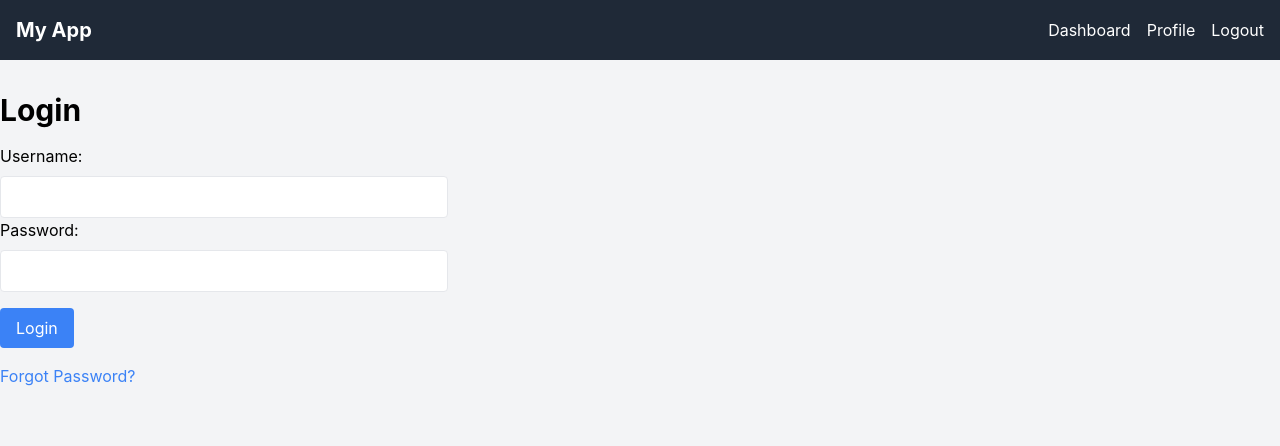
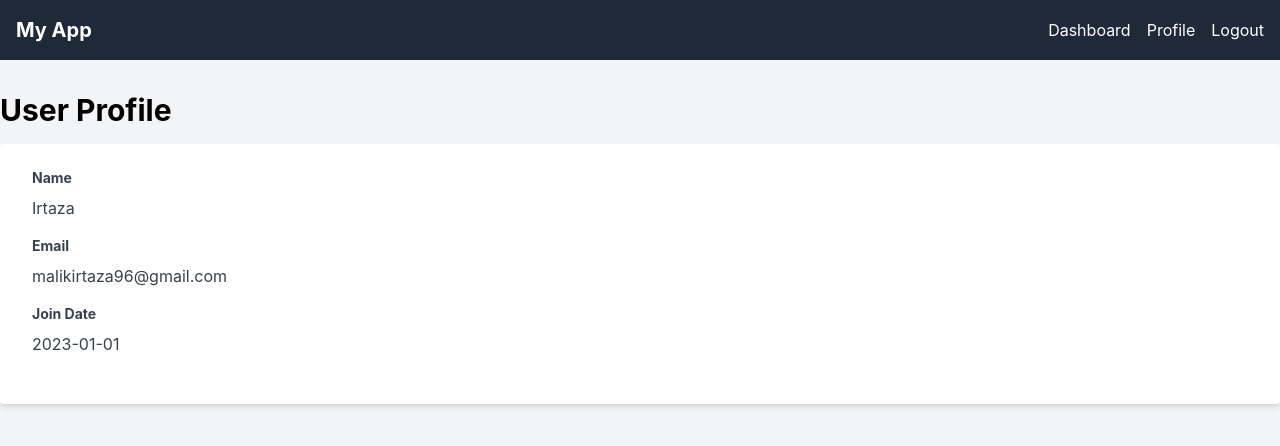
Before and after one commit to irtaza302/Public-Private-Routes, a React (Vite) app in the folder my-vite-app/: page /profile in a window 1280 px wide. Before the commit this address led to /login. Shown: the top 446 px of the page. Built offline with nearby package versions, Linux system fonts and the light colour scheme; sample sign-in values are in the browser's storage.

Commit message:
Imprved Routes

```diff
--- a/my-vite-app/src/App.tsx
+++ b/my-vite-app/src/App.tsx
@@ -2,19 +2,21 @@ import React, { useState, useEffect, useCallback } from 'react';
 import { BrowserRouter as Router, Routes, Route, Navigate } from 'react-router-dom';
 import Navbar from './components/Navbar';
 import PrivateRoute from './components/PrivateRoute';
-import PublicRoute from './components/PublicRoute';
+import AuthenticatedRoute from './components/AuthenticatedRoute';
 import { publicRoutes, privateRoutes } from './routes/routeConfig';
 import Login from './pages/Login';
 
+
 const App: React.FC = () => {
-  const [isAuthenticated, setIsAuthenticated] = useState(false);
+  const [isAuthenticated, setIsAuthenticated] = useState<boolean>(() => {
+    return localStorage.getItem('isAuthenticated') === 'true';
+  });
 
   useEffect(() => {
-    const authStatus = localStorage.getItem('isAuthenticated');
-    setIsAuthenticated(authStatus === 'true');
-  }, []);
+    localStorage.setItem('isAuthenticated', isAuthenticated.toString());
+  }, [isAuthenticated]);
 
-  const handleLogin = useCallback((username: string, password: string): boolean => {
+  const handleLogin = useCallback(async (username: string, password: string): Promise<boolean> => {
     if (username === 'Irtaza' && password === 'apple') {
       setIsAuthenticated(true);
       localStorage.setItem('isAuthenticated', 'true');
@@ -33,20 +35,33 @@ const App: React.FC = () => {
       <div className="min-h-screen bg-gray-100">
         <Navbar isAuthenticated={isAuthenticated} onLogout={handleLogout} />
         <Routes>
-          <Route element={<PublicRoute isAuthenticated={isAuthenticated} />}>
+          <Route element={<AuthenticatedRoute isAuthenticated={isAuthenticated} />}>
             {publicRoutes.map((route) => (
-              route.path !== '/login' ? (
-                <Route key={route.path} path={route.path} element={route.element} />
-              ) : null
+              <Route
+                key={route.path}
+                path={route.path}
+                element={
+                  route.path === '/login' ? (
+                    <Login onLogin={handleLogin} />
+                  ) : (
+                    route.element
+                  )
+                }
+              />
             ))}
           </Route>
-          <Route path="/login" element={<Login onLogin={handleLogin} />} />
-          <Route element={<PrivateRoute isAuthenticated={isAuthenticated} />}>
-            {privateRoutes.map((route) => (
-              <Route key={route.path} path={route.path} element={route.element} />
-            ))}
-          </Route>
-          <Route path="*" element={<Navigate to="/" replace />} />
+          {privateRoutes.map((route) => (
+            <Route
+              key={route.path}
+              path={route.path}
+              element={
+                <PrivateRoute isAuthenticated={isAuthenticated}>
+                  {route.element}
+                </PrivateRoute>
+              }
+            />
+          ))}
+          <Route path="*" element={<Navigate to={isAuthenticated ? '/dashboard' : '/'} replace />} />
         </Routes>
       </div>
     </Router>
--- /dev/null
+++ b/my-vite-app/src/components/AuthenticatedRoute.tsx
@@ -0,0 +1,12 @@
+import React from 'react';
+import { Navigate, Outlet } from 'react-router-dom';
+
+interface AuthenticatedRouteProps {
+  isAuthenticated: boolean;
+}
+
+const AuthenticatedRoute: React.FC<AuthenticatedRouteProps> = ({ isAuthenticated }) => {
+  return isAuthenticated ? <Navigate to="/dashboard" /> : <Outlet />;
+};
+
+export default AuthenticatedRoute;
--- a/my-vite-app/src/components/PrivateRoute.tsx
+++ b/my-vite-app/src/components/PrivateRoute.tsx
@@ -1,12 +1,13 @@
 import React from 'react';
-import { Navigate, Outlet } from 'react-router-dom';
+import { Navigate } from 'react-router-dom';
 
 interface PrivateRouteProps {
   isAuthenticated: boolean;
+  children: React.ReactNode;
 }
 
-const PrivateRoute: React.FC<PrivateRouteProps> = ({ isAuthenticated }) => {
-  return isAuthenticated ? <Outlet /> : <Navigate to="/login" />;
+const PrivateRoute: React.FC<PrivateRouteProps> = ({ isAuthenticated, children }) => {
+  return isAuthenticated ? <>{children}</> : <Navigate to="/login" />;
 };
 
 export default PrivateRoute;
--- a/my-vite-app/src/pages/Login.tsx
+++ b/my-vite-app/src/pages/Login.tsx
@@ -2,7 +2,7 @@ import React, { useState } from "react";
 import { useNavigate, Link } from "react-router-dom";
 
 interface LoginProps {
-  onLogin: (username: string, password: string) => boolean;
+  onLogin: (username: string, password: string) => Promise<boolean>;
 }
 
 const Login: React.FC<LoginProps> = ({ onLogin }) => {
@@ -14,6 +14,7 @@ const Login: React.FC<LoginProps> = ({ onLogin }) => {
   const handleSubmit = async (e: React.FormEvent) => {
     e.preventDefault();
     setError(""); // Clear previous error messages
+
     try {
       const isAuthenticated = await onLogin(username, password);
       if (isAuthenticated) {
@@ -21,8 +22,8 @@ const Login: React.FC<LoginProps> = ({ onLogin }) => {
       } else {
         setError("Invalid username or password");
       }
-    } catch (error: any) {
-      setError(error.message || "Something went wrong.");
+    } catch (error) {
+      setError(`An error occurred during login: ${(error as Error).message}`);
     }
   };
 
@@ -44,6 +45,8 @@ const Login: React.FC<LoginProps> = ({ onLogin }) => {
             required
             aria-label="Username"
           />
+        </div>
+        <div className="mb-4">
           <label htmlFor="password" className="block mb-2">
             Password:
           </label>
--- a/my-vite-app/src/routes/routeConfig.tsx
+++ b/my-vite-app/src/routes/routeConfig.tsx
@@ -15,7 +15,7 @@ interface RouteConfig {
 export const publicRoutes: RouteConfig[] = [
   { path: '/', element: <Home /> },
   { path: '/about', element: <About /> },
-  { path: '/login', element: <Login onLogin={() => {}} /> },
+  { path: '/login', element: <Login /> },
   { path: '/forgot-password', element: <ForgotPassword /> },
 ];
 
```
Also changed, not shown: my-vite-app/src/main.tsx (line endings or trailing spaces).
